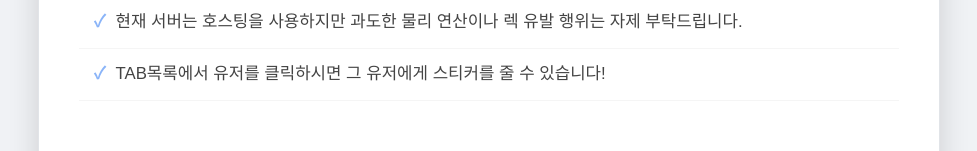
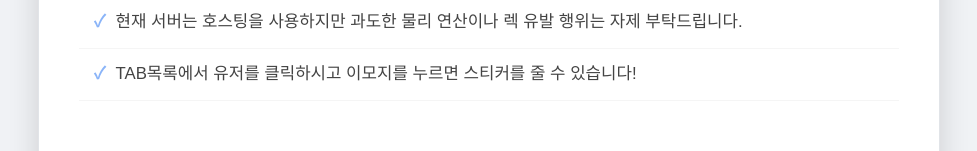
Before and after one commit to embutter/gmodmotd.com, a plain HTML site: page index.html in a window 1280 px wide. Shown: the part 733-884 px from the top of the page, without its empty margins (151-1128 px from the left). Drawn offline with Linux system fonts and the light colour scheme.

Commit message:
Update index.html

```diff
--- a/index.html
+++ b/index.html
@@ -198,7 +198,7 @@
                 <li><strong>자유로운 환경:</strong> 본 서버는 샌드박스 기반 자유 서버로, 타인에게 피해를 주지 않는 선에서 모든 활동이 허용됩니다.</li>
                 <li class="highlight">신고가 필요할 땐 <code>!report</code>를 사용해 관리자에게 알림을 보낼 수 있습니다.</li>
                 <li>현재 서버는 호스팅을 사용하지만 과도한 물리 연산이나 렉 유발 행위는 자제 부탁드립니다.</li>
-                <li>TAB목록에서 유저를 클릭하시면 그 유저에게 스티커를 줄 수 있습니다!</li>
+                <li>TAB목록에서 유저를 클릭하시고 이모지를 누르면 스티커를 줄 수 있습니다!</li>
             </ul>
         </div>
 
```
